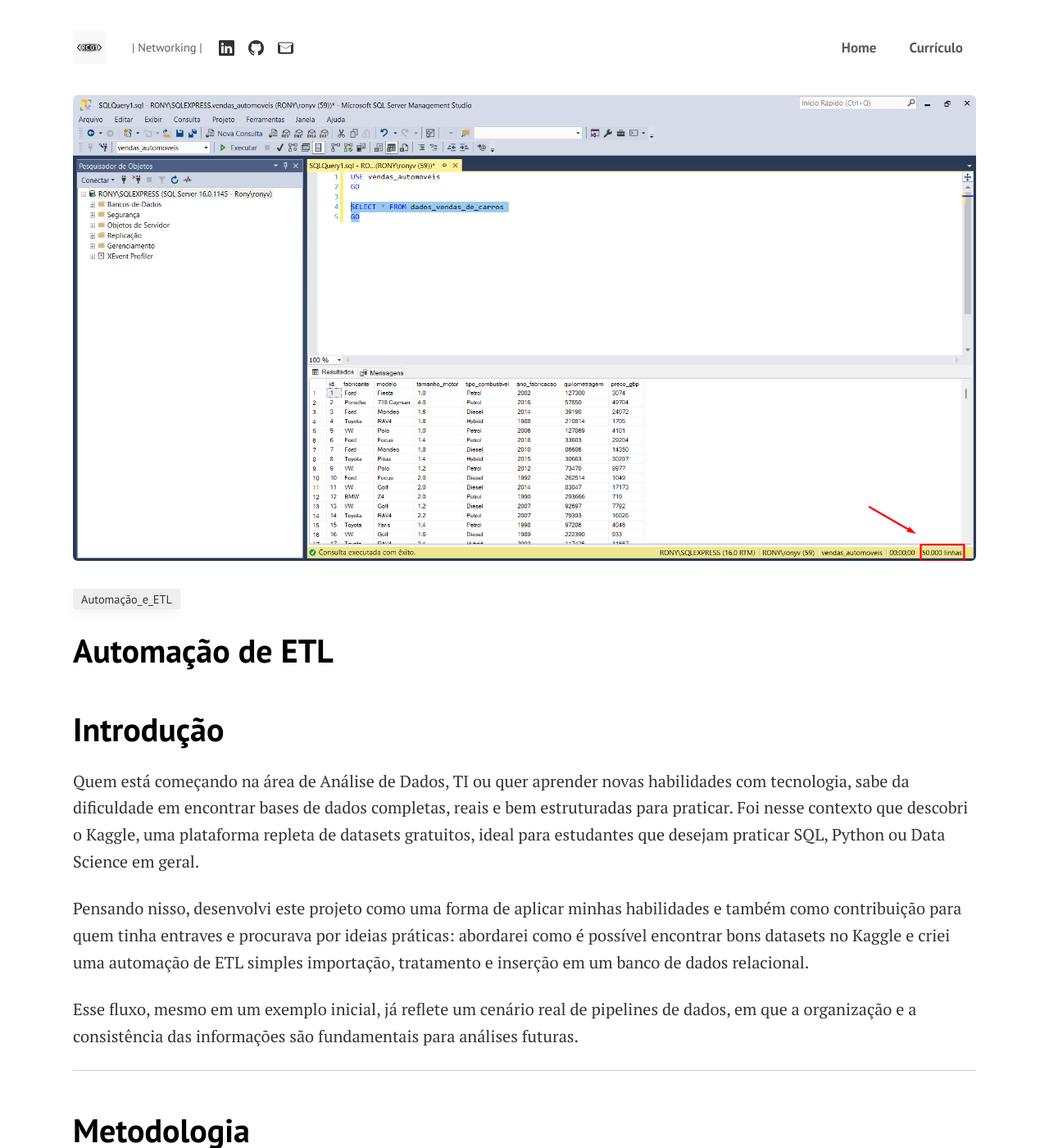
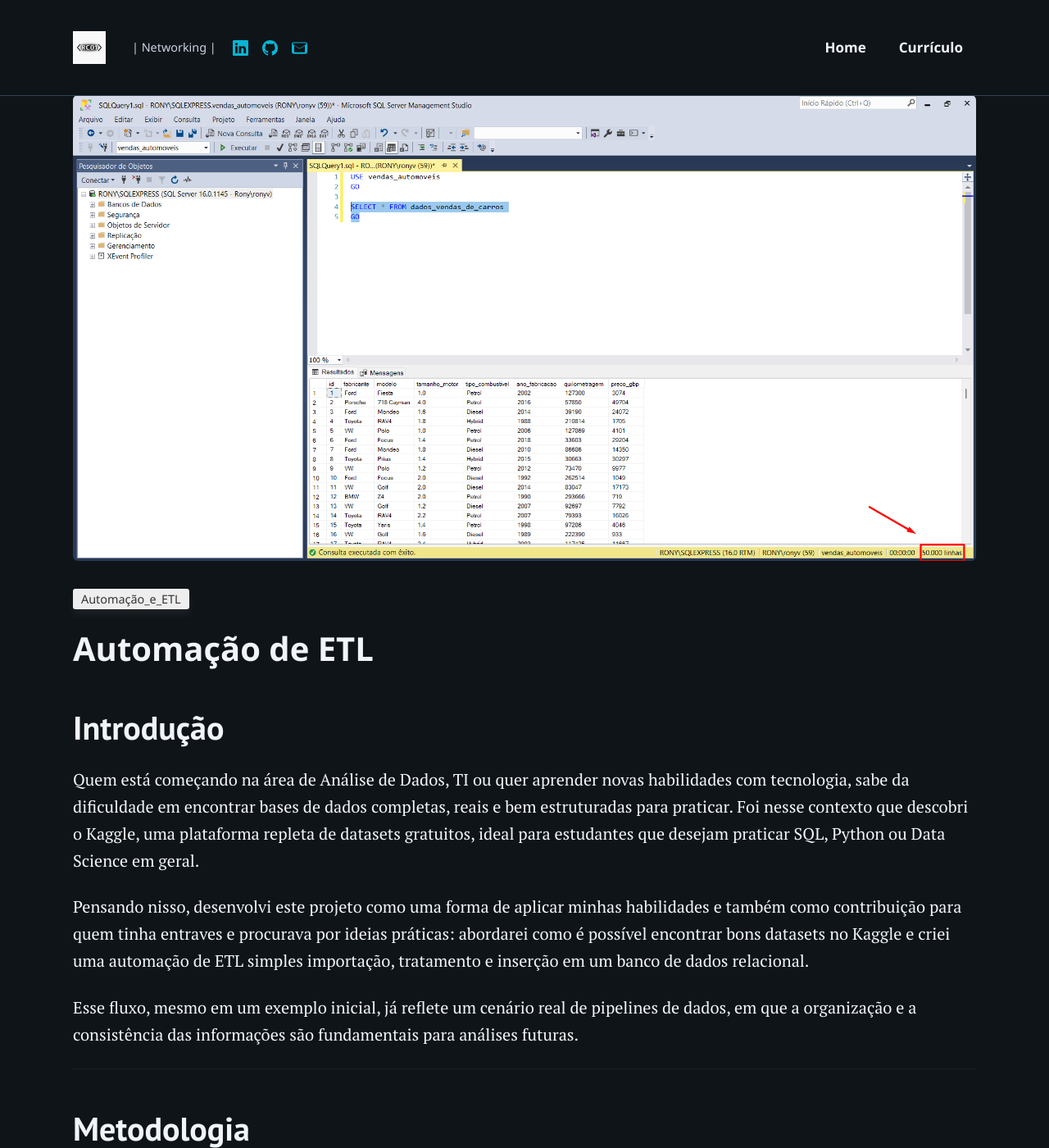
Before and after one commit to ronycosta01/ronycosta01.github.io, a Jekyll site: the page built from _posts/2025-09-09-Automação de ETL.md, in a window 1280 px wide and 1400 px high. Shown: the whole window at 82% size. Built offline with Jekyll 4.4.1, drawn with Linux system fonts in a browser that asks for light colours.

Commit message:
Visual e cores

```diff
--- a/assets/css/custom.css
+++ b/assets/css/custom.css
@@ -3,9 +3,76 @@
 Just customize your theme here.
 ================================================== */
 
+/*
+   ETAPA 1: IDENTIDADE VISUAL E CORES (CONSOLIDADO)
+   ==================================================
+*/
+
+:root {
+    --primary-dark: #0f1419;
+    --primary-blue: #1e3a8a;
+    --accent-cyan: #06b6d4;
+    --accent-purple: #8b5cf6;
+    --text-light: #f1f5f9;
+    --text-gray: #cbd5e1;
+    --border-color: #334155;
+    --hover-color: #1e293b;
+    --transition-speed: 0.3s;
+}
+
+/* 1.1 Configurações Globais */
 body {
+    font-family: 'Segoe UI', Tahoma, Geneva, Verdana, sans-serif !important;
+    background-color: var(--primary-dark) !important;
+    color: var(--text-light) !important;
+    line-height: 1.6;
+    overflow-x: hidden;
     margin: 0;
 }
+
+/* 1.2 Visibilidade de Títulos e Textos */
+h1, h2, h3, h4, h5, h6, .h1, .h2, .h3, .h4, .h5, .h6,
+.posttitle, .mainheading {
+    color: var(--text-light) !important;
+}
+
+p, span, li, div, .article-post {
+    color: var(--text-light);
+}
+
+/* 1.3 Links e Interatividade */
+a {
+    color: var(--accent-cyan);
+    text-decoration: none;
+    transition: color var(--transition-speed);
+}
+
+a:hover {
+    color: var(--accent-purple);
+}
+
+/* 1.4 Elementos de Rodapé de Post e Autor */
+hr {
+    border-top: 1px solid var(--border-color) !important;
+    opacity: 0.3;
+}
+
+.text-muted, .post-date, .post-name, .author-meta, .author-description {
+    color: var(--text-gray) !important;
+}
+
+/* 1.5 Rodapé Geral do Site */
+.footer {
+    border-top: 1px solid var(--border-color) !important;
+    color: var(--text-gray) !important;
+    padding: 40px 0;
+    margin-top: 50px;
+}
+
+.footer a {
+    color: var(--text-light) !important;
+}
+
 
 /* CORREÇÃO DO ALINHAMENTO - VERSÃO SEM ERROS DE SINTAXE */
 
@@ -166,3 +233,64 @@
         height: 16px !important;
     }
 }
+
+/* 1.6 Navegação entre Projetos (Anterior/Próximo) */
+.prevnext-posts-row {
+    margin-bottom: 30px;
+}
+
+.prevnext-posts-row a {
+    color: var(--text-light) !important;
+    font-weight: 600;
+    transition: all var(--transition-speed);
+}
+
+.prevnext-posts-row a:hover {
+    color: var(--accent-cyan) !important;
+    text-decoration: none;
+}
+
+/* Caso existam setas ou textos específicos de navegação */
+.prev-post, .next-post, .navigation {
+    color: var(--text-light) !important;
+}
+
+/* Ajuste para o cabeçalho branco que apareceu no print */
+.navigation-wrap {
+    background-color: var(--primary-dark) !important;
+    border-bottom: 1px solid var(--border-color);
+}
+
+.navbar-brand, .nav-link {
+    color: var(--text-light) !important;
+}
+
+/* 1.7 Correção Final de Navegação e Autor */
+
+/* Links de Anterior/Próximo */
+.PageNavigation a.thepostlink {
+    color: var(--text-light) !important;
+    font-weight: 600 !important;
+    display: inline-block !important;
+    text-decoration: none !important;
+}
+
+.PageNavigation a.thepostlink:hover {
+    color: var(--accent-cyan) !important;
+}
+
+/* Nome do Autor (que estava com classe link-dark) */
+.post-top-meta a.link-dark {
+    color: var(--text-light) !important;
+    font-weight: bold !important;
+    font-size: 1.1rem;
+}
+
+.post-top-meta a.link-dark:hover {
+    color: var(--accent-cyan) !important;
+}
+
+/* Linha vertical entre os links de navegação (se houver) */
+.rightborder {
+    border-right: 1px solid var(--border-color) !important;
+}
```
